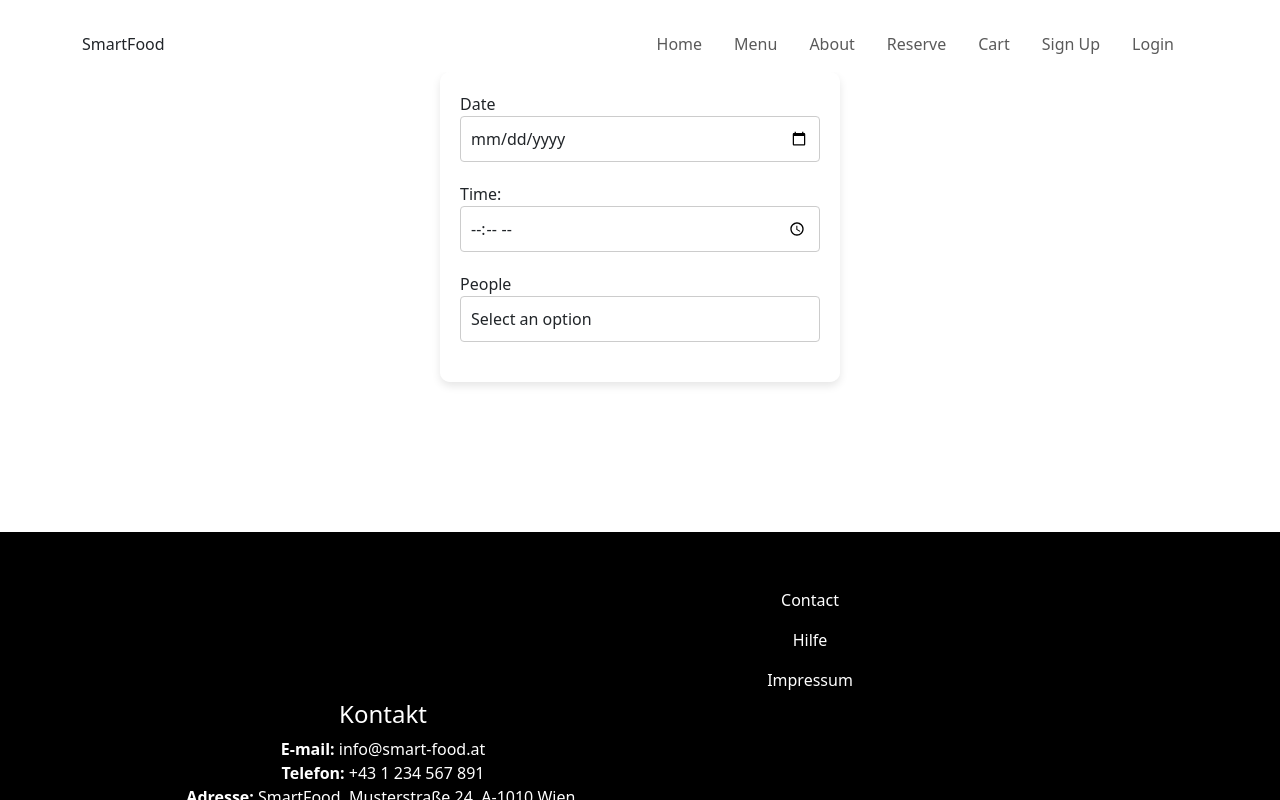
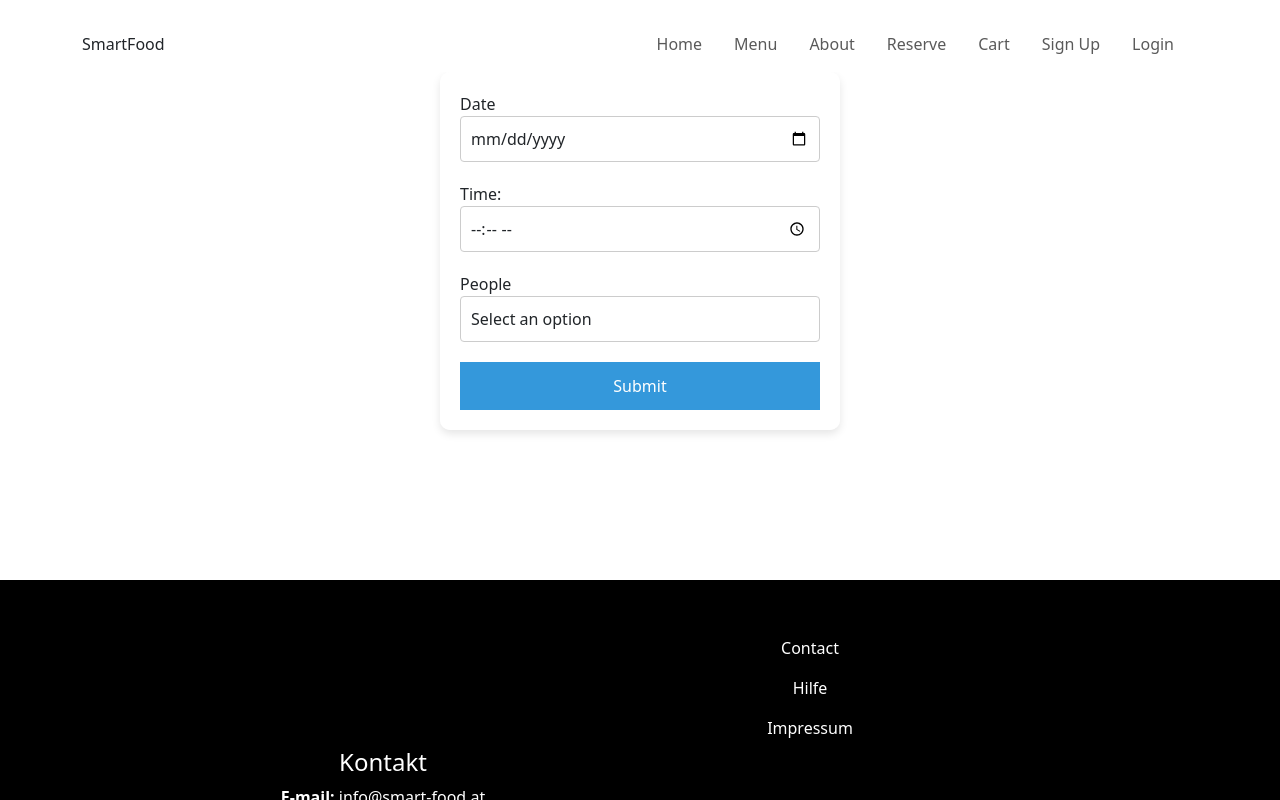
Before and after one commit to mat-html/SmartFood, a React (Vite) app in the folder SmartFood/: page / in a window 1280 px wide. Both pictures are taken after a click on the item "Reserve". Shown: the top 800 px of the page. Built offline with nearby package versions, Linux system fonts and the light colour scheme.

Commit message:
Update Reserve.tsx

```diff
--- a/SmartFood/src/pages/Reserve.tsx
+++ b/SmartFood/src/pages/Reserve.tsx
@@ -46,6 +46,9 @@ function Reserve() {
         <option value="option13">13 people</option>
       </select>
     </div>
+     <div>
+      <button>Submit</button>
+    </div>
   </form>
   );
 }
```
